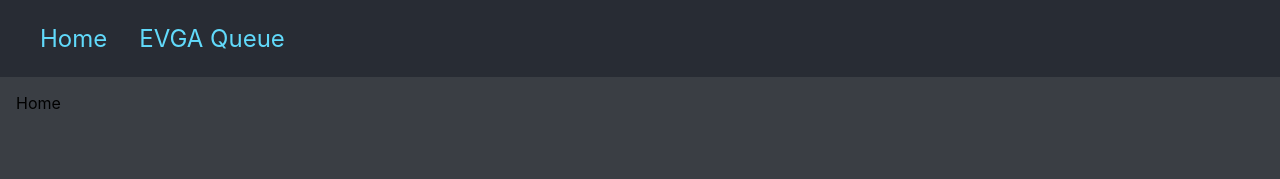
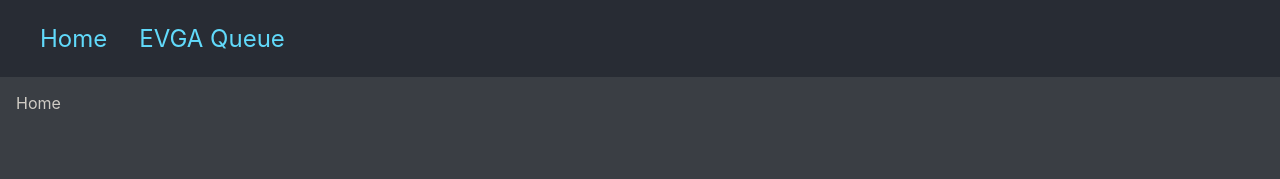
Before and after one commit to tirish/tirish.github.io, a React (Create React App) app: page /#/ in a window 1280 px wide. Shown: the top 179 px of the page. Built offline with nearby package versions, Linux system fonts and the light colour scheme.

Commit message:
fix default font color

```diff
--- a/src/index.css
+++ b/src/index.css
@@ -5,6 +5,7 @@ body {
     sans-serif;
   -webkit-font-smoothing: antialiased;
   -moz-osx-font-smoothing: grayscale;
+  color: rgb(208, 204, 197);
 }
 
 code {
```
